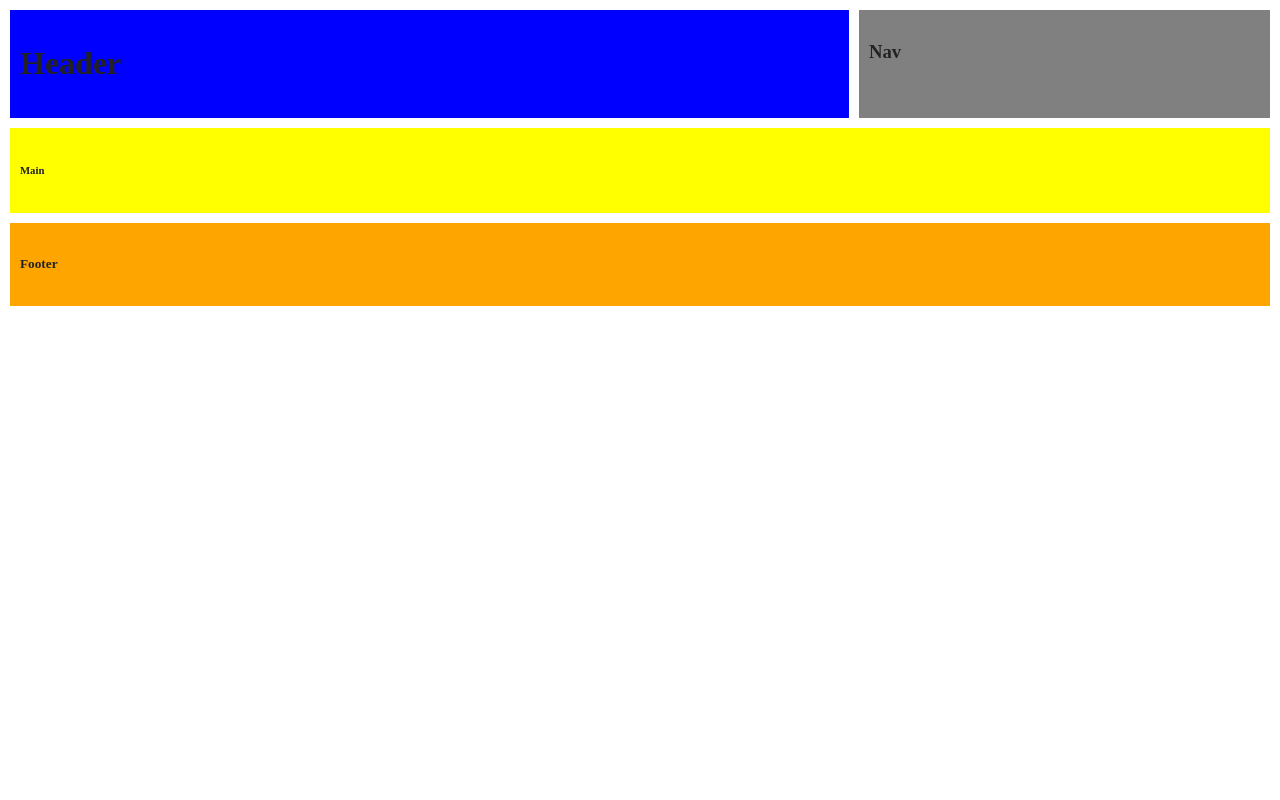
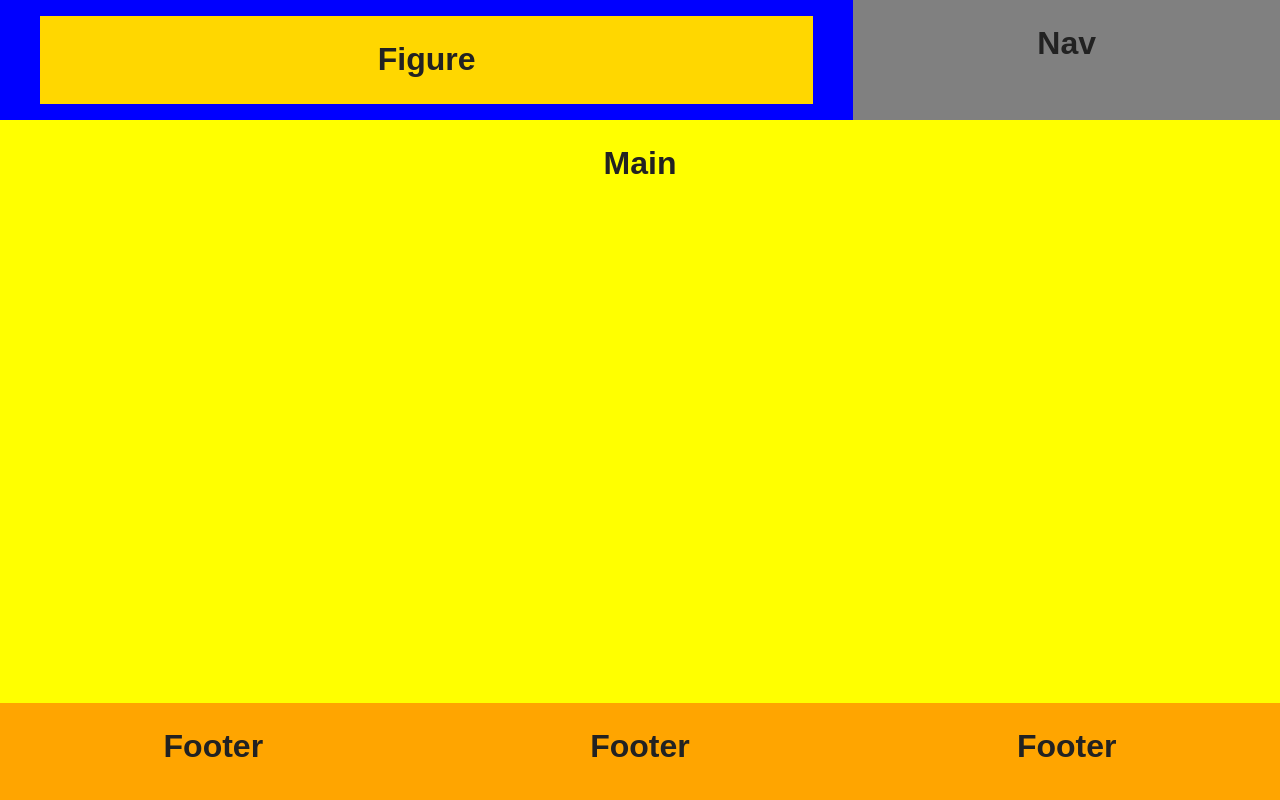
Before and after one commit to aubreyjcook/lampforge, a PHP site: page / in a window 1280 px wide. Run offline with PHP 8.4, Linux system fonts and the light colour scheme; some libraries are stand-ins or nearby versions.

Commit message:
Header/Footer nested grids implemented

```diff
--- a/css/grid.css
+++ b/css/grid.css
@@ -1,18 +1,23 @@
 .container {
   display: grid;
-  grid-template-areas:
-    'header header header header nav nav'
-    'main main main main main main'
-    'footer footer footer footer footer footer';
-    grid-gap: 10px;
-    padding: 10px;
+
+  grid-template-rows: 1fr 6fr 1fr;
+  grid-template-columns: 1fr;
+
+  width: 100vw;
+  height: 100vh;
 }
 
 .grid-item {
-  padding: 10px;
+
 }
 
-header { grid-area: header; }
-nav { grid-area: nav; }
-main { grid-area: main; }
-footer { grid-area: footer; }
+header {
+  display: grid;
+  grid-template-columns: 2fr 1fr;
+}
+
+footer {
+  display: grid;
+  grid-template-columns: repeat(3, 1fr);
+}
--- a/css/main.css
+++ b/css/main.css
@@ -1,5 +1,20 @@
+body {
+  background-color: black;
+  text-align: center;
+
+  font-family: Arial, Helvetica, sans-serif;
+}
+
+.container {
+
+}
+
 header {
   background-color: blue;
+}
+
+header figure {
+  background-color: gold;
 }
 
 nav {
--- a/index.php
+++ b/index.php
@@ -12,10 +12,22 @@
 
         <!-- Add your site or application content here -->
         <div class="container">
-          <header class="grid-item"><h1>Header</h1></header>
-          <nav class="grid-item"><h3>Nav</h3></nav>
-          <main class="grid-item"><h6>Main</h6></main>
-          <footer class="grid-item"><h5>Footer</h5></footer>
+          <header class="grid-item">
+            <figure class="grid-item" id="headerFigure">
+              <h1>Figure</h1>
+            </figure>
+            <nav class="grid-item">
+              <h1>Nav</h1>
+            </nav>
+          </header>
+          <main class="grid-item">
+            <h1>Main</h1>
+          </main>
+          <footer class="grid-item">
+            <h1>Footer</h1>
+            <h1>Footer</h1>
+            <h1>Footer</h1>
+          </footer>
         </div>
         <?php include 'php/body-scripts.php';?>
     </body>
```
